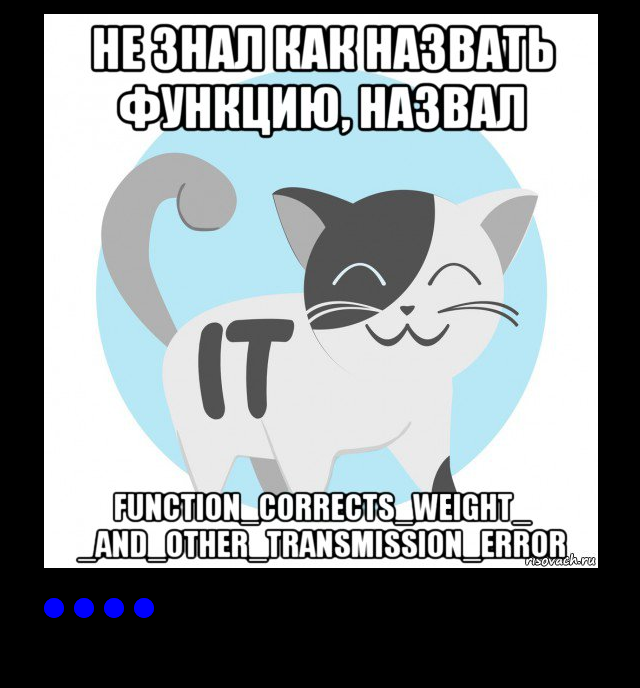
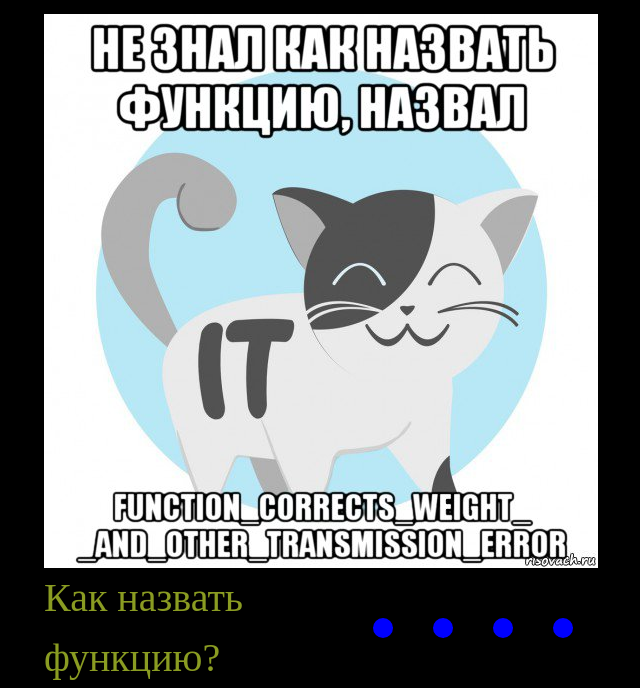
Before and after one commit to RuslanPanasuk/cssMemSlider, a plain HTML site: page cssMemSlider/index.html in a window 1280 px wide. Shown: the part 136-824 px from the top of the page, without its empty margins (319-959 px from the left). Before the commit the page ends 800 px from the top, so only its background shows below. Drawn offline with Linux system fonts and the light colour scheme; a web font is replaced by a local one.

Commit message:
fix: add slider text 10/18/2021 00:44:07

```diff
--- a/cssMemSlider/index.html
+++ b/cssMemSlider/index.html
@@ -25,13 +25,22 @@
         <div class="slides slide3"></div>
         <div class="slides slide4"></div>
       </div>
+      <div class="controls-wrapper">
+        <div class="text">
+          <div class="text-slide text-slide1">Как назвать функцию?</div>
+          <div class="text-slide text-slide2">Дэдлайн</div>
+          <div class="text-slide text-slide3">Марш кодить!</div>
+          <div class="text-slide text-slide4">Пора спать!</div>
+        </div>
+        <div class="controls">
+          <label for="slide1" class="label-1"><span></span></label>
+          <label for="slide2" class="label-2"><span></span></label>
+          <label for="slide3" class="label-3"><span></span></label>
+          <label for="slide4" class="label-4"><span></span></label>
+        </div>
+      </div>
     </div>
-    <div class="controls">
-      <label class="label-1" for="slide1"><span></span></label>
-      <label class="label-2" for="slide2"><span></span></label>
-      <label class="label-3" for="slide3"><span></span></label>
-      <label class="label-4" for="slide4"><span></span></label>
-    </div>
+
   </main>
 </body>
 </html>
--- a/cssMemSlider/style.css
+++ b/cssMemSlider/style.css
@@ -73,13 +73,41 @@ h1 {
 	display: none;
 }
 
+.text {
+  position: relative;
+  font-size: 4rem;
+  display: flex;
+  width: 60%;
+  overflow: hidden;
+}
+
+.text-slide {
+  display: none;
+  z-index: 1;
+	transition: transform ease-in-out .5s, opacity ease-in-out .5s;
+}
+
+#slide1:checked ~ .controls-wrapper .text .text-slide1,
+#slide2:checked ~ .controls-wrapper .text .text-slide2,
+#slide3:checked ~ .controls-wrapper .text .text-slide3,
+#slide4:checked ~ .controls-wrapper .text .text-slide4  {
+  display: block;
+  z-index: 10;
+}
+
+.controls-wrapper {
+  display: flex;
+  justify-content: space-between;
+  align-items: center;
+  width: 554px;
+  margin: 0 auto;
+}
+
 .controls {
   display: flex;
   align-items: center;
 	height: 10vh;
-	margin: 0 auto;
 	position: relative;
-	width: 554px;
 }
 
 .controls label {
@@ -88,69 +116,37 @@ h1 {
   align-items: center;
   margin-right: 1rem;
 	cursor: pointer;
-	display: inline-block;
-	height: 20px;
-	width: 20px;
+	height: 50px;
+	width: 50px;
 	position: relative;
-	border-radius: 50%;
-  background-color: blue;
-  transition: background ease-in-out .5s;
+  /* transition: background ease-in-out .5s; */
 }
 
-.controls label span {
+.controls label > span {
   display: block;
   border: 3px solid blue;
+  background: blue;
 	height: 20px;
 	width: 20px;
 	border-radius: 50%;
 }
 
-/* Styling for active buttons */
 
-#slide1:checked ~ .controls label:nth-of-type(1),
-#slide2:checked ~ .controls label:nth-of-type(2),
-#slide3:checked ~ .controls label:nth-of-type(3),
-#slide4:checked ~ .controls label:nth-of-type(4) {
-	background: #fff;
+#slide1:checked ~ .controls .label-1 span,
+#slide2:checked ~ .controls .label-2 span,
+#slide3:checked ~ .controls .label-3 span,
+#slide4:checked ~ .controls .label-4 span,
+#slide5:checked ~ .controls .label-5 span {
+	background: none;
+  border: 3px solid blue;
 }
 
 
-#slide1:checked ~ .controls label:nth-of-type(1),
-#slide2:checked ~ .controls label:nth-of-type(2),
-#slide3:checked ~ .controls label:nth-of-type(3),
-#slide4:checked ~ .controls label:nth-of-type(4) {
-	border: 3px solid #fff;
+label:hover span {
+  background: #fff;
+  border: 3px solid #fff;
 }
 
-
-
-/* #slide1:checked ~ .controls .label1 span,
-#slide2:checked ~ .controls .label2 span,
-#slide3:checked ~ .controls .label3 span,
-#slide4:checked ~ .controls .label4 span,
-#slide5:checked ~ .controls .label5 span {
-  background: transparent;
-  border: 2px solid blue;
-}
-
-#slide1:checked ~ .controls .label1:hover span,
-#slide2:checked ~ .controls .label2:hover span,
-#slide3:checked ~ .controls .label3:hover span,
-#slide4:checked ~ .controls .label4:hover span,
-#slide5:checked ~ .controls .label5:hover span {
-  border-color: #fff;
-}
-
-#slide1:active ~ .controls .label1 span:hover,
-#slide2:active ~ .controls .label2 span:hover,
-#slide3:active ~ .controls .label3 span:hover,
-#slide4:active ~ .controls .label4 span:hover,
-#slide5:active ~ .controls .label5 span:hover {
-  background-color: #fff;
-}   */
-
-
-/* Styling for active buttons */
 
 .slides {
 	display: none;
@@ -166,17 +162,6 @@ h1 {
 	display: block;
 	z-index: 10;
 }
-
-
-
-
-
-
-
-
-
-
-
 
 
 @media (max-width: 1150px) {
```
